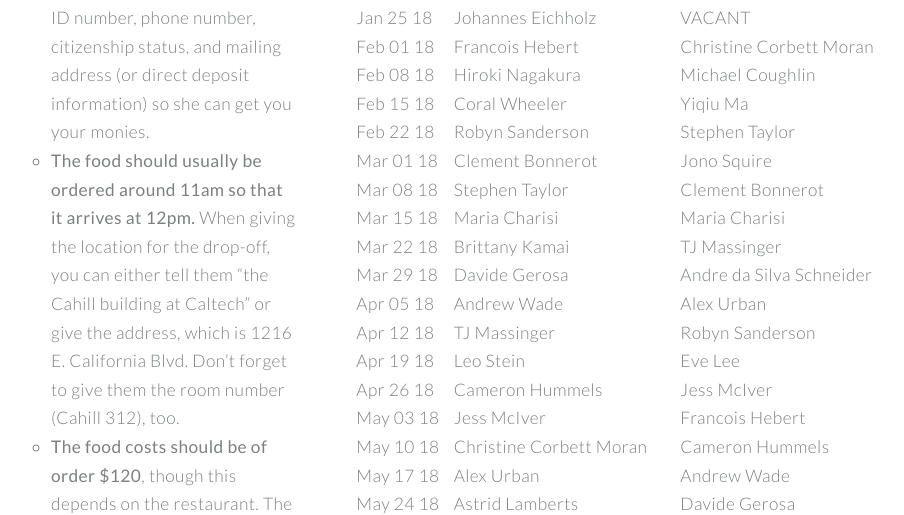
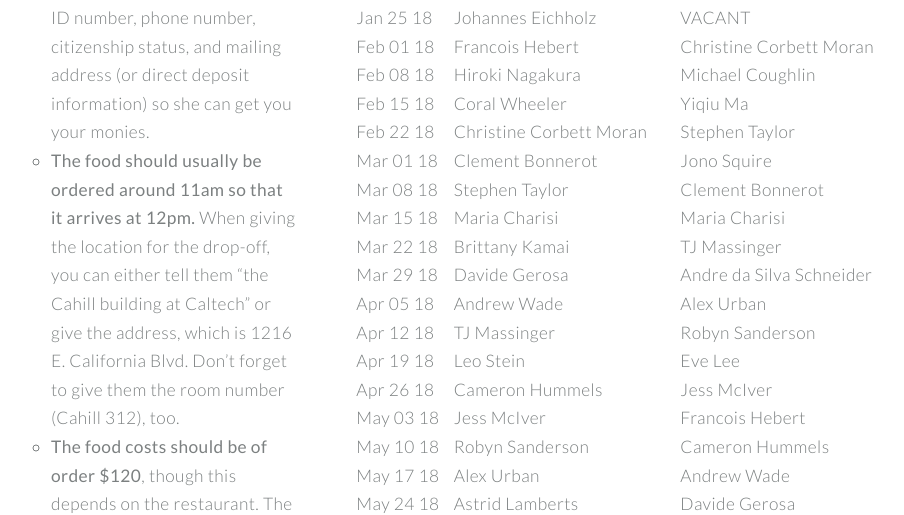
Before and after one commit to evejlee/evejlee.github.io, a plain HTML site: page index.html in a window 1280 px wide. Shown: the part 1487-2002 px from the top of the page, without its empty margins (161-1065 px from the left). Drawn offline with Linux system fonts and the light colour scheme.

Commit message:
name switched

```diff
--- a/index.html
+++ b/index.html
@@ -114,7 +114,7 @@ Free for personal and commercial use under the CCA 3.0 license (html5up.net/lice
 <tr> <td> Feb 01 18 </td> <td> Francois Hebert </td> <td> Christine Corbett Moran </td> </tr>
 <tr> <td> Feb 08 18 </td> <td> Hiroki Nagakura </td> <td> Michael Coughlin </td> </tr>
 <tr> <td> Feb 15 18 </td> <td> Coral Wheeler </td> <td> Yiqiu Ma </td> </tr>
-<tr> <td> Feb 22 18 </td> <td> Robyn Sanderson </td> <td> Stephen Taylor </td> </tr>
+<tr> <td> Feb 22 18 </td> <td> Christine Corbett Moran </td> <td> Stephen Taylor </td> </tr>
 <tr> <td> Mar 01 18 </td> <td> Clement Bonnerot </td> <td> Jono Squire </td> </tr>
 <tr> <td> Mar 08 18 </td> <td> Stephen Taylor </td> <td> Clement Bonnerot </td> </tr>
 <tr> <td> Mar 15 18 </td> <td> Maria Charisi </td> <td> Maria Charisi </td> </tr>
@@ -125,7 +125,7 @@ Free for personal and commercial use under the CCA 3.0 license (html5up.net/lice
 <tr> <td> Apr 19 18 </td> <td> Leo Stein </td> <td> Eve Lee </td> </tr>
 <tr> <td> Apr 26 18 </td> <td> Cameron Hummels </td> <td> Jess McIver </td> </tr>
 <tr> <td> May 03 18 </td> <td> Jess McIver </td> <td> Francois Hebert </td> </tr>
-<tr> <td> May 10 18 </td> <td> Christine Corbett Moran </td> <td> Cameron Hummels </td> </tr>
+<tr> <td> May 10 18 </td> <td> Robyn Sanderson </td> <td> Cameron Hummels </td> </tr>
 <tr> <td> May 17 18 </td> <td> Alex Urban </td> <td> Andrew Wade </td> </tr>
 <tr> <td> May 24 18 </td> <td> Astrid Lamberts </td> <td> Davide Gerosa </td> </tr>
 <tr> <td> May 31 18 </td> <td> Andre da Silva Schneider </td> <td> Hiroki Nagakura </td> </tr>
```
